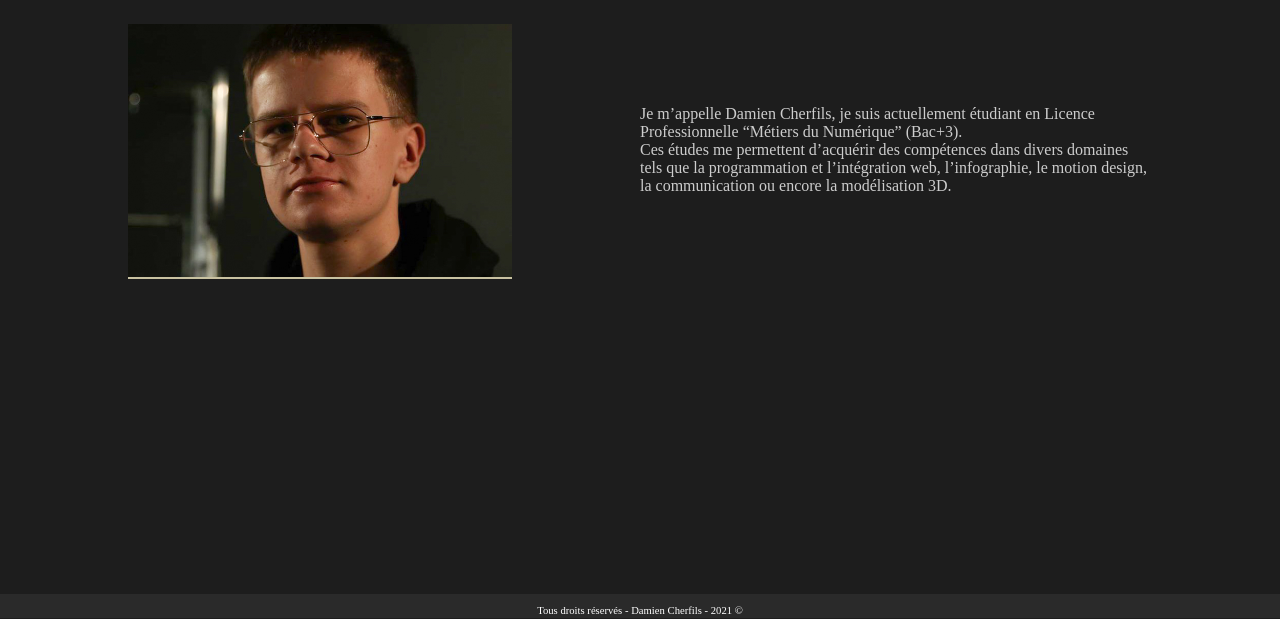
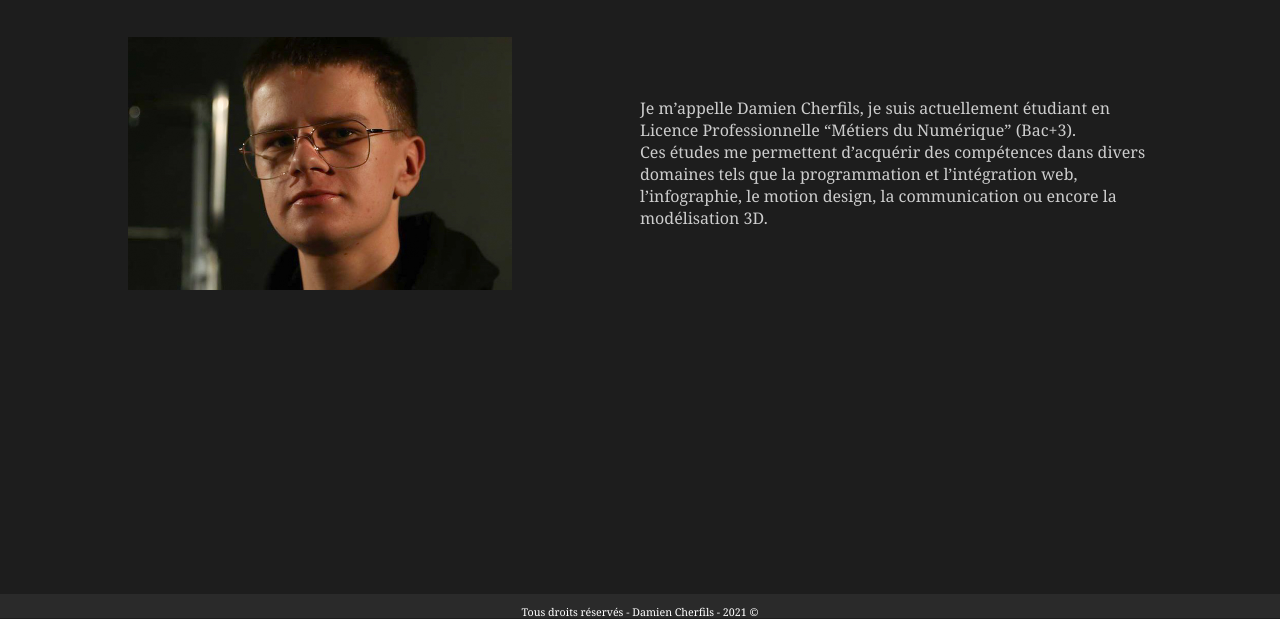
Before and after one commit to damiencfs/portfolio2021, a plain HTML site: page a-propos.html in a window 1280 px wide. Shown: the part 182-801 px from the top of the page. Drawn offline with Linux system fonts and the light colour scheme.

Commit message:
changement typo

```diff
--- a/css/style.css
+++ b/css/style.css
@@ -4,7 +4,7 @@ body
   padding: 0;
   background: #1D1D1D;
   color: #cdcdcd;
-  font-family: "Rounded Elegance";
+  font-family: Georgia, 'Times New Roman', Times, serif;
 }
 
 #menuToggle
@@ -187,6 +187,7 @@ body
     text-align: center;
     color: #E09D29;
     font-size: 48pt;
+
 }
 #a-propos p{
     width: 80%;
@@ -195,7 +196,6 @@ body
     width: 30vw;
     justify-self: center;
     align-self: center;
-    box-shadow: 0px 2px #fbf2c8c5;
 }
 
 footer {
```
